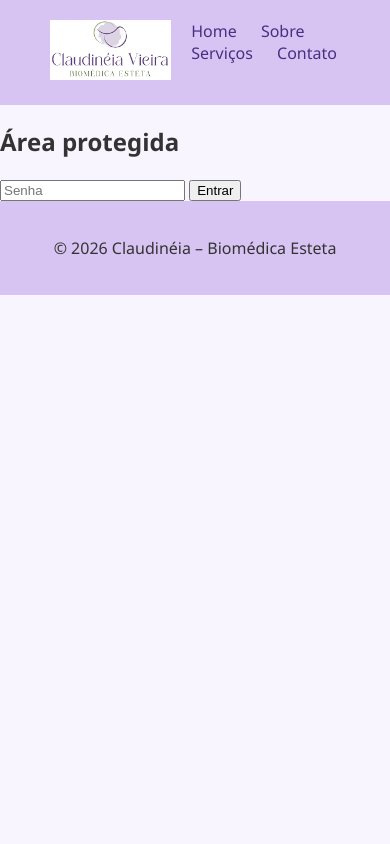
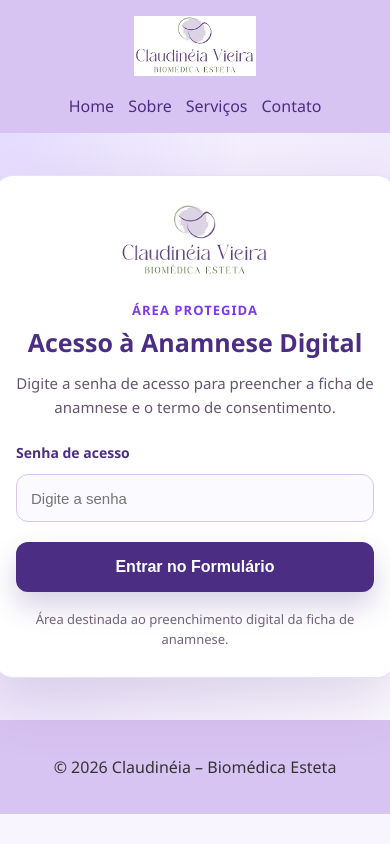
Before and after one commit to Anderson-MML/Projeto-Integrador-Atual, a Django app: page /form/ in a window 390 px wide. Run offline with Django 5.2, Linux system fonts and the light colour scheme.

Commit message:
Improve anamnesis access experience

```diff
--- a/pag_web_clinicas/static/css/style.css
+++ b/pag_web_clinicas/static/css/style.css
@@ -37,6 +37,21 @@ body {
     margin: 20px 0;
 }
 
+.hero-anamnese-text {
+    max-width: 620px;
+    margin: 14px auto 0;
+    color: #5f4b7d;
+    font-weight: 500;
+}
+
+.hero-actions {
+    display: flex;
+    justify-content: center;
+    gap: 14px;
+    flex-wrap: wrap;
+    margin-top: 28px;
+}
+
 /* BOTÃO */
 .btn {
     display: inline-block;
@@ -50,6 +65,19 @@ body {
 
 .btn:hover {
     background-color: #7c3aed;
+}
+
+.hero-actions .btn-primary {
+    background-color: #4b2e83;
+    box-shadow: 0 12px 24px rgba(75, 46, 131, 0.22);
+}
+
+.hero-actions .btn-primary:hover {
+    background-color: #36205f;
+}
+
+.hero-actions .btn-secondary {
+    background-color: #a78bfa;
 }
 
 /* SERVIÇOS */
@@ -90,6 +118,129 @@ body {
 .logo img {
     height: 60px;
     width: auto;
+}
+
+/* ACESSO AO FORMULÁRIO */
+.access-page {
+    min-height: calc(100vh - 196px);
+    display: grid;
+    place-items: center;
+    padding: 64px 20px;
+    background:
+        radial-gradient(circle at top left, rgba(167, 139, 250, 0.24), transparent 34%),
+        linear-gradient(135deg, #f8f5ff 0%, #efe7fb 52%, #fdfbff 100%);
+}
+
+.access-card {
+    width: 100%;
+    max-width: 440px;
+    padding: 34px;
+    text-align: center;
+    background: #ffffff;
+    border: 1px solid #eadff8;
+    border-radius: 20px;
+    box-shadow: 0 24px 60px rgba(75, 46, 131, 0.16);
+}
+
+.access-logo {
+    width: 150px;
+    height: auto;
+    margin-bottom: 18px;
+}
+
+.access-eyebrow {
+    margin: 0 0 8px;
+    color: #7c3aed;
+    font-size: 13px;
+    font-weight: 700;
+    letter-spacing: 0.08em;
+    text-transform: uppercase;
+}
+
+.access-card h2 {
+    margin: 0;
+    color: #4b2e83;
+    font-size: 30px;
+    line-height: 1.2;
+}
+
+.access-subtitle {
+    margin: 14px 0 0;
+    color: #655572;
+    font-size: 15px;
+    line-height: 1.6;
+}
+
+.access-error {
+    margin-top: 18px;
+    padding: 12px 14px;
+    color: #8f1d2c;
+    background: #fff1f3;
+    border: 1px solid #f4b8c1;
+    border-radius: 12px;
+    font-size: 14px;
+    font-weight: 600;
+}
+
+.access-form {
+    display: grid;
+    gap: 12px;
+    margin-top: 24px;
+    text-align: left;
+}
+
+.access-form label {
+    color: #4b2e83;
+    font-size: 14px;
+    font-weight: 700;
+}
+
+.access-form input {
+    width: 100%;
+    box-sizing: border-box;
+    min-height: 48px;
+    padding: 12px 14px;
+    color: #332842;
+    background: #fbfaff;
+    border: 1px solid #d8c4f2;
+    border-radius: 12px;
+    font-size: 15px;
+    outline: none;
+    transition: border-color 0.2s, box-shadow 0.2s, background 0.2s;
+}
+
+.access-form input:focus {
+    background: #ffffff;
+    border-color: #8b5cf6;
+    box-shadow: 0 0 0 4px rgba(139, 92, 246, 0.16);
+}
+
+.access-form button {
+    width: 100%;
+    min-height: 50px;
+    margin-top: 8px;
+    color: #ffffff;
+    background: #4b2e83;
+    border: 0;
+    border-radius: 12px;
+    font-size: 16px;
+    font-weight: 700;
+    cursor: pointer;
+    box-shadow: 0 14px 28px rgba(75, 46, 131, 0.22);
+    transition: transform 0.2s, background 0.2s, box-shadow 0.2s;
+}
+
+.access-form button:hover {
+    background: #36205f;
+    transform: translateY(-1px);
+    box-shadow: 0 18px 34px rgba(75, 46, 131, 0.26);
+}
+
+.access-note {
+    margin: 18px 0 0;
+    color: #73627e;
+    font-size: 13px;
+    line-height: 1.5;
 }
 
 /* SOBRE */
@@ -240,3 +391,77 @@ body {
 .contato-card ul li:last-child {
     border-bottom: none;
 }
+
+@media (max-width: 760px) {
+    .navbar {
+        flex-direction: column;
+        align-items: center;
+        gap: 14px;
+        padding: 16px 20px;
+    }
+
+    .navbar nav {
+        display: flex;
+        flex-wrap: wrap;
+        justify-content: center;
+        gap: 14px;
+    }
+
+    .navbar a {
+        margin-left: 0;
+    }
+
+    .hero {
+        padding: 70px 18px;
+    }
+
+    .hero h1 {
+        font-size: 34px;
+    }
+
+    .hero-actions {
+        flex-direction: column;
+        align-items: stretch;
+        max-width: 340px;
+        margin-left: auto;
+        margin-right: auto;
+    }
+
+    .btn {
+        text-align: center;
+    }
+
+    .cards,
+    .servicos-grid,
+    .contato-grid {
+        flex-direction: column;
+        align-items: center;
+    }
+
+    .card,
+    .servico-card,
+    .contato-card {
+        width: min(100%, 360px);
+        box-sizing: border-box;
+    }
+
+    .cta,
+    .servicos-pagina,
+    .contato-pagina {
+        padding: 46px 20px;
+    }
+
+    .access-page {
+        min-height: auto;
+        padding: 42px 16px;
+    }
+
+    .access-card {
+        padding: 28px 20px;
+        border-radius: 18px;
+    }
+
+    .access-card h2 {
+        font-size: 25px;
+    }
+}
--- a/pag_web_clinicas/templates/pag_web_clinicas/password_form.html
+++ b/pag_web_clinicas/templates/pag_web_clinicas/password_form.html
@@ -1,18 +1,46 @@
 {% extends 'pag_web_clinicas/base.html' %}
-
+{% load static %}
 
 {% block content %}
 
-<h2>Área protegida</h2>
+<section class="access-page">
+    <div class="access-card">
+        <img class="access-logo"
+             src="{% static 'img/logo_principal_clinica.png' %}"
+             alt="Claudinéia Estética">
 
-<form method="post">
-    {% csrf_token %}
+        <p class="access-eyebrow">Área protegida</p>
+        <h2>Acesso à Anamnese Digital</h2>
+        <p class="access-subtitle">
+            Digite a senha de acesso para preencher a ficha de anamnese e o termo de consentimento.
+        </p>
 
-    <input type="password" name="senha" placeholder="Senha">
+        {% if error_message %}
+            <div class="access-error" role="alert">
+                {{ error_message }}
+            </div>
+        {% endif %}
 
-    <button type="submit">
-        Entrar
-    </button>
-</form>
+        <form method="post" class="access-form">
+            {% csrf_token %}
+
+            <label for="senha">Senha de acesso</label>
+            <input id="senha"
+                   type="password"
+                   name="senha"
+                   placeholder="Digite a senha"
+                   autocomplete="current-password"
+                   required>
+
+            <button type="submit">
+                Entrar no Formulário
+            </button>
+        </form>
+
+        <p class="access-note">
+            Área destinada ao preenchimento digital da ficha de anamnese.
+        </p>
+    </div>
+</section>
 
 {% endblock %}
--- a/pag_web_clinicas/views.py
+++ b/pag_web_clinicas/views.py
@@ -1,5 +1,4 @@
 from django.shortcuts import render, HttpResponse, redirect
-from django.http import HttpResponseForbidden
 from .services import PDFgen
 from .services import build_pairs
 from pathlib import Path
@@ -72,7 +71,12 @@ def form_anam(request):
             request.session["form_anam_ok"] = True
             return redirect(request.path)
 
-        return HttpResponseForbidden("Senha incorreta")
+        return render(
+            request,
+            "pag_web_clinicas/password_form.html",
+            {"error_message": "Senha incorreta. Verifique a senha de acesso e tente novamente."},
+            status=403,
+        )
 
     return render(request, "pag_web_clinicas/password_form.html")
 
```
Also changed, not shown: pag_web_clinicas/templates/pag_web_clinicas/index.html (+22 -3 lines).
